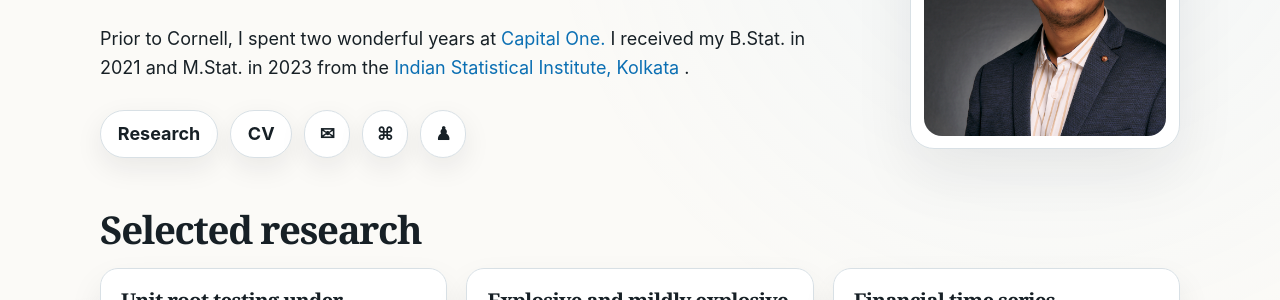
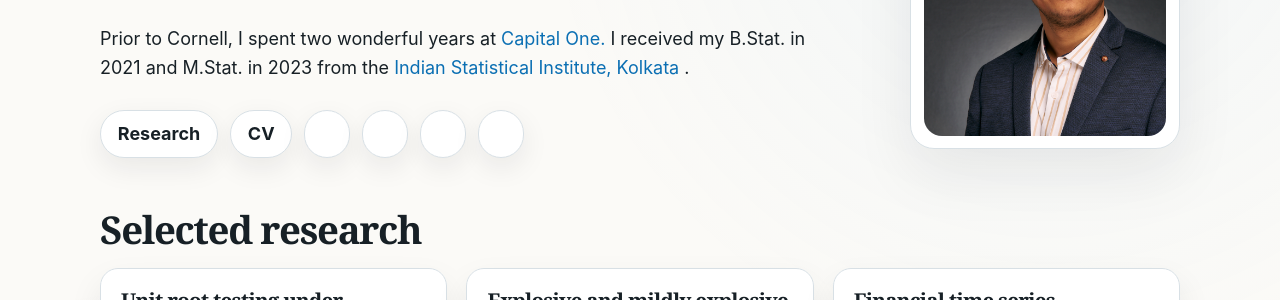
Before and after one commit to AbirS2026/AbirS2026.github.io, a Jekyll site: the page built from index.md, in a window 1280 px wide and 1157 px high. Shown: the part 295-595 px from the top of the window. Built offline with Jekyll 4.4.1, drawn with Linux system fonts in a browser that asks for light colours.

Commit message:
Update index.md

```diff
--- a/index.md
+++ b/index.md
@@ -35,12 +35,25 @@ title: Home
     </p>
 
     <div class="button-row">
-      <a class="button" href="{{ '/research/' | relative_url }}">Research</a>
-      <a class="button" href="{{ '/cv/' | relative_url }}">CV</a>
-      <a class="button icon-button" href="mailto:as4458@cornell.edu" aria-label="Email">✉</a>
-      <a class="button icon-button" href="https://github.com/AbirS2026" target="_blank" rel="noopener" aria-label="GitHub">⌘</a>
-      <a class="button icon-button" href="#" aria-label="Google Scholar">♟</a>
-    </div>
+  <a class="button" href="{{ '/research/' | relative_url }}">Research</a>
+  <a class="button" href="{{ '/cv/' | relative_url }}">CV</a>
+
+  <a class="button icon-button" href="https://scholar.google.com/citations?hl=en&user=a893O5cAAAAJ" target="_blank" rel="noopener" aria-label="Google Scholar">
+    <i class="ai ai-google-scholar"></i>
+  </a>
+
+  <a class="button icon-button" href="https://github.com/AbirS2026" target="_blank" rel="noopener" aria-label="GitHub">
+    <i class="fa-brands fa-github"></i>
+  </a>
+
+  <a class="button icon-button" href="https://www.linkedin.com/in/abir-sarkar-isikolkata/" target="_blank" rel="noopener" aria-label="LinkedIn">
+    <i class="fa-brands fa-linkedin"></i>
+  </a>
+
+  <a class="button icon-button" href="mailto:as4458@cornell.edu" aria-label="Email">
+    <i class="fa-solid fa-envelope"></i>
+  </a>
+</div>
   </div>
 
   <div class="profile-card">
```
